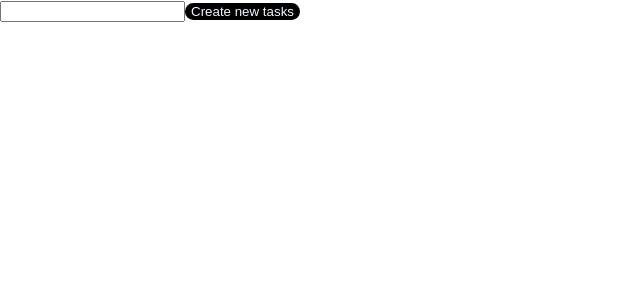
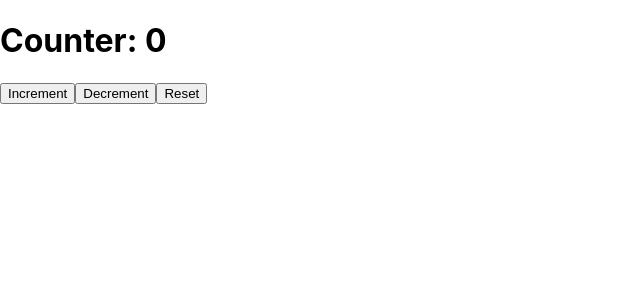
Before and after one commit to Tatyana1601/reacthomework, a React (Create React App) app: page / in a window 1280 px wide. Shown: the top 300 px of the page, without its empty margins (0-640 px from the left). Built offline with nearby package versions, Linux system fonts and the light colour scheme.

Commit message:
add Counter useReduser

```diff
--- a/src/App.js
+++ b/src/App.js
@@ -1,23 +1,12 @@
-import { useState, createContext } from "react";
-import "./App.css";
-import Tasks from "./components/Tasks";
 
-export const Context = createContext(null);
+import Counter from "./components/Counter";
+
+
 
 function App() {
-  const [tasks, setTasks] = useState([]);
-  const [name, setName] = useState("");
 
-  const handleAddNewTasks = () => {
-    const items = [...tasks, name];
-    setTasks(items)
-  };
   return (
-    <Context.Provider value={tasks}>
-      <input type="text" value={name} onChange={(e) => setName(e.target.value)} />
-      <button className='button' onClick={handleAddNewTasks}>Create new tasks</button>
-      <Tasks />
-    </Context.Provider>
+    <Counter/>
   )
 }
 export default App;
--- /dev/null
+++ b/src/components/Counter.jsx
@@ -0,0 +1,51 @@
+import { useReducer } from "react";
+
+const Counter = () => {
+
+    const initialState = {
+        value: 0
+    }
+    const reducer = (state, action) => {
+        switch (action.type) {
+            case 'INCREMENT':
+                return { value: state.value + 1 };
+            case 'DECREMENT':
+                return { value: state.value - 1 };
+            case 'RESET':
+                return { value: 0 };
+
+            default:
+                return state;
+        }
+    }
+
+    const [state, dispatch] = useReducer(reducer, initialState)
+
+    const handleIncrement = () => {
+        dispatch({
+            type: 'INCREMENT'
+        })
+    };
+
+    const handleDecrement = () => {
+        dispatch({
+            type: 'DECREMENT'
+        })
+    };
+    const handleReset = () => {
+        dispatch({
+            type: 'RESET'
+        })
+    };
+
+    return (
+        <div>
+            <h1> Counter: {state.value}</h1>
+            <button onClick={handleIncrement}>Increment</button>
+            <button onClick={handleDecrement}>Decrement</button>
+            <button onClick={handleReset}>Reset</button>
+        </div>
+    )
+
+}
+export default Counter
```
